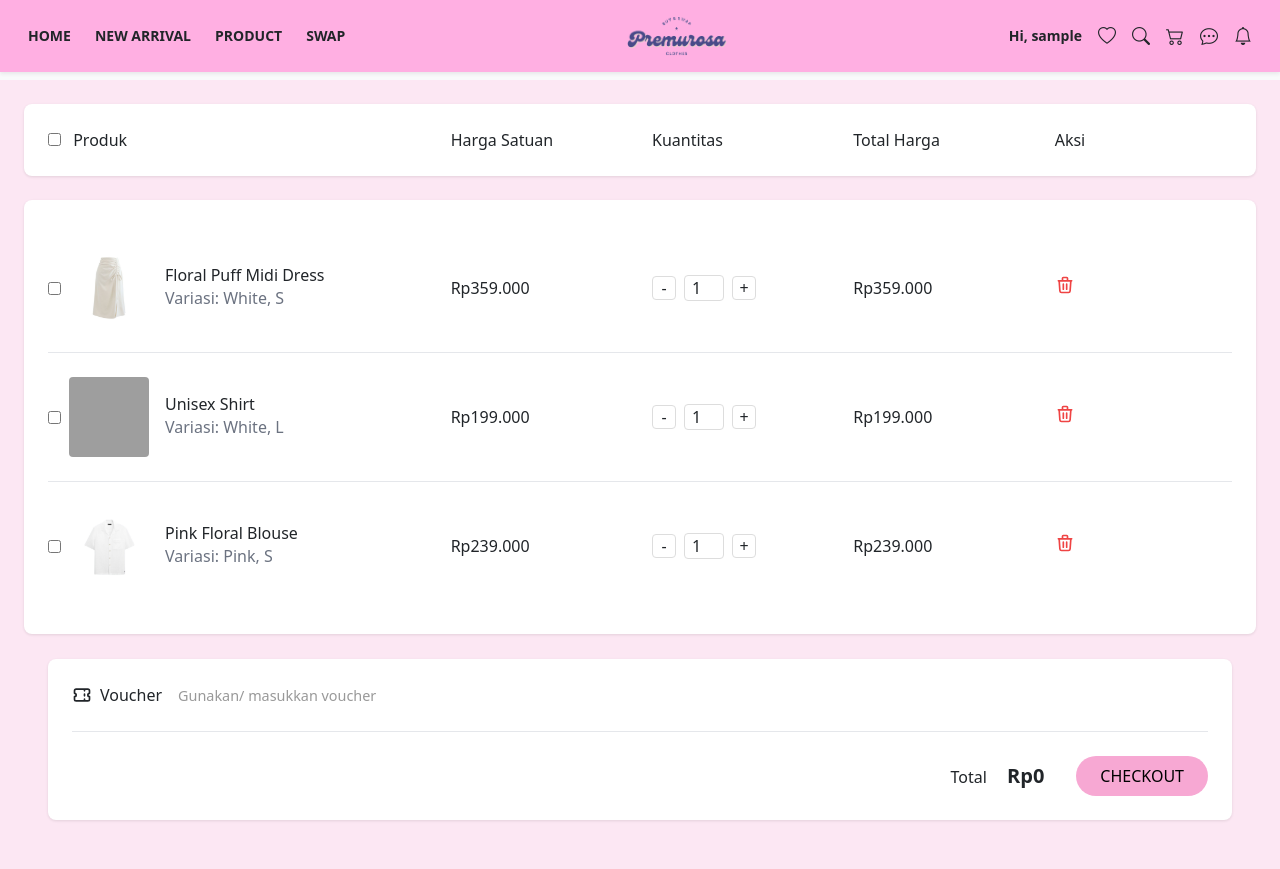
After one commit to MarjaniSaski/Tubes_WebPro_PremurosaClothes, a PHP site: page /Tubes_WebPro_PremurosaClothes/user/keranjang.php in a window 1280 px wide. The commit adds this page. Run offline with PHP 8.4, Linux system fonts and the light colour scheme; the visitor is signed in with stand-in values (Sample User, id 1); some libraries are stand-ins or nearby versions; grey boxes are pictures that could not be loaded.

Commit message:
keranjang

```diff
--- /dev/null
+++ b/user/keranjang.php
@@ -0,0 +1,273 @@
+<?php
+include $_SERVER['DOCUMENT_ROOT'] . '/Tubes_WebPro_PremurosaClothes/user/template/header_user.php';
+include $_SERVER['DOCUMENT_ROOT'] . '/Tubes_WebPro_PremurosaClothes/config.php';
+?>
+<style>
+    .cart-section {
+            background-color: white;
+            border-radius: 8px;
+            margin-bottom: 1px;  /* Reduced margin between sections */
+            box-shadow: 0 1px 3px rgba(0, 0, 0, 0.1);
+        }
+        .quantity-input {
+            width: 40px;
+            text-align: center;
+            border: 1px solid #ddd;
+            border-radius: 4px;
+            margin: 0 8px;
+        }
+        .btn-quantity {
+            width: 24px;
+            height: 24px;
+            border: 1px solid #ddd;
+            border-radius: 4px;
+            background: white;
+            display: inline-flex;
+            align-items: center;
+            justify-content: center;
+            cursor: pointer;
+        }
+        .voucher-container {
+            border-top: 1px solid #eee;
+            padding: 12px 24px;
+            display: flex;
+            align-items: center;
+            background: white;
+            margin-bottom: 1px;
+        }
+        .checkout-container {
+            background: white;
+            padding: 12px 24px;
+            display: flex;
+            justify-content: flex-end;
+            align-items: center;
+        }
+        .checkout-btn {
+            background-color: #F7A8D3;
+            color: black;
+            border-radius: 20px;
+            padding: 8px 24px;
+            font-weight: 500;
+        }
+        .voucher-label {
+            color: #666;
+            margin-right: 16px;
+            display: flex;
+            align-items: center;
+        }
+        .voucher-input {
+            border: none;
+            outline: none;
+            width: 100%;
+            color: #666;
+        }
+        .voucher-input::placeholder {
+            color: #999;
+            font-size: 0.9em;
+        }
+</style>
+<div class="bg-pink-100">
+    <div class="container mx-auto p-4">
+        <!-- Header Section -->
+        <div class="cart-section p-4 mb-4">
+            <div class="grid grid-cols-6 gap-4">
+                <div class="col-span-2">
+                    <input type="checkbox" id="selectAll" class="mr-2">
+                    Produk
+                </div>
+                <div>Harga Satuan</div>
+                <div>Kuantitas</div>
+                <div>Total Harga</div>
+                <div>Aksi</div>
+            </div>
+        </div>
+
+        <!-- Cart Items Section -->
+        <div class="cart-section p-4">
+            <!-- Item 1 -->
+            <div class="grid grid-cols-6 gap-4 items-center py-4 border-b">
+                <div class="col-span-2 flex items-center">
+                    <input type="checkbox" class="product-checkbox mr-2">
+                    <img src="<?= HOST ?>/foto/10.png" alt="Floral Puff Midi Dress" class="w-20 h-20 object-cover rounded">
+                    <div class="ml-4">
+                        <h3 class="font-medium">Floral Puff Midi Dress</h3>
+                        <p class="text-gray-500">Variasi: White, S</p>
+                    </div>
+                </div>
+                <div>Rp359.000</div>
+                <div class="flex items-center">
+                    <button class="btn-quantity decrease">-</button>
+                    <input type="number" class="quantity-input" value="1" min="1" data-price="359000">
+                    <button class="btn-quantity increase">+</button>
+                </div>
+                <div class="subtotal">Rp359.000</div>
+                <div>
+                    <button class="text-red-500 hover:text-red-700">
+                        <svg class="w-5 h-5" fill="none" stroke="currentColor" viewBox="0 0 24 24">
+                            <path stroke-linecap="round" stroke-linejoin="round" stroke-width="2" d="M19 7l-.867 12.142A2 2 0 0116.138 21H7.862a2 2 0 01-1.995-1.858L5 7m5 4v6m4-6v6m1-10V4a1 1 0 00-1-1h-4a1 1 0 00-1 1v3M4 7h16"/>
+                        </svg>
+                    </button>
+                </div>
+            </div>
+
+            <!-- Item 2 -->
+            <div class="grid grid-cols-6 gap-4 items-center py-4 border-b">
+                <div class="col-span-2 flex items-center">
+                    <input type="checkbox" class="product-checkbox mr-2">
+                    <img src="<?= HOST ?>/foto/15.png" alt="Unisex Shirt" class="w-20 h-20 object-cover rounded">
+                    <div class="ml-4">
+                        <h3 class="font-medium">Unisex Shirt</h3>
+                        <p class="text-gray-500">Variasi: White, L</p>
+                    </div>
+                </div>
+                <div>Rp199.000</div>
+                <div class="flex items-center">
+                    <button class="btn-quantity decrease">-</button>
+                    <input type="number" class="quantity-input" value="1" min="1" data-price="199000">
+                    <button class="btn-quantity increase">+</button>
+                </div>
+                <div class="subtotal">Rp199.000</div>
+                <div>
+                    <button class="text-red-500 hover:text-red-700">
+                        <svg class="w-5 h-5" fill="none" stroke="currentColor" viewBox="0 0 24 24">
+                            <path stroke-linecap="round" stroke-linejoin="round" stroke-width="2" d="M19 7l-.867 12.142A2 2 0 0116.138 21H7.862a2 2 0 01-1.995-1.858L5 7m5 4v6m4-6v6m1-10V4a1 1 0 00-1-1h-4a1 1 0 00-1 1v3M4 7h16"/>
+                        </svg>
+                    </button>
+                </div>
+            </div>
+
+            <!-- Item 3 -->
+            <div class="grid grid-cols-6 gap-4 items-center py-4">
+                <div class="col-span-2 flex items-center">
+                    <input type="checkbox" class="product-checkbox mr-2">
+                    <img src="<?= HOST ?>/foto/14.png" alt="Pink Floral Blouse" class="w-20 h-20 object-cover rounded">
+                    <div class="ml-4">
+                        <h3 class="font-medium">Pink Floral Blouse</h3>
+                        <p class="text-gray-500">Variasi: Pink, S</p>
+                    </div>
+                </div>
+                <div>Rp239.000</div>
+                <div class="flex items-center">
+                    <button class="btn-quantity decrease">-</button>
+                    <input type="number" class="quantity-input" value="1" min="1" data-price="239000">
+                    <button class="btn-quantity increase">+</button>
+                </div>
+                <div class="subtotal">Rp239.000</div>
+                <div>
+                    <button class="text-red-500 hover:text-red-700">
+                        <svg class="w-5 h-5" fill="none" stroke="currentColor" viewBox="0 0 24 24">
+                            <path stroke-linecap="round" stroke-linejoin="round" stroke-width="2" d="M19 7l-.867 12.142A2 2 0 0116.138 21H7.862a2 2 0 01-1.995-1.858L5 7m5 4v6m4-6v6m1-10V4a1 1 0 00-1-1h-4a1 1 0 00-1 1v3M4 7h16"/>
+                        </svg>
+                    </button>
+                </div>
+            </div>
+        </div>
+
+        <!-- Footer Section -->
+        <div class="container mx-auto p-4">
+        <!-- Cart header and items sections remain the same -->
+
+        <!-- Updated Footer Section -->
+        <div class="cart-section p-4">
+            <!-- Voucher Section -->
+            <div class="flex items-center justify-between border-b pb-4">
+                <div class="flex items-center flex-1">
+                    <svg class="w-5 h-5 mr-2" fill="none" stroke="currentColor" viewBox="0 0 24 24">
+                        <path stroke-linecap="round" stroke-linejoin="round" stroke-width="2" d="M15 5v2m0 4v2m0 4v2M5 5a2 2 0 00-2 2v3a2 2 0 110 4v3a2 2 0 002 2h14a2 2 0 002-2v-3a2 2 0 110-4V7a2 2 0 00-2-2H5z"/>
+                    </svg>
+                    <span class="font-medium mr-4">Voucher</span>
+                    <input type="text" placeholder="Gunakan/ masukkan voucher" class="voucher-input flex-1">
+                </div>
+            </div>
+
+            <!-- Total and Checkout Section -->
+            <div class="flex justify-end items-center pt-4">
+                <div class="mr-8">
+                    <span class="font-medium">Total</span>
+                    <span class="font-bold text-xl ml-4 total-price">Rp0</span>
+                </div>
+                <button class="checkout-btn ">CHECKOUT</button>
+            </div>
+        </div>
+    </div>
+    </div>
+</div>
+<script>
+document.addEventListener('DOMContentLoaded', function () {
+    const selectAllCheckbox = document.getElementById('selectAll');
+    const productCheckboxes = document.querySelectorAll('.product-checkbox');
+    const totalPriceElement = document.querySelector('.total-price');
+
+    // Select All Functionality
+    selectAllCheckbox.addEventListener('change', function () {
+        productCheckboxes.forEach(checkbox => {
+            checkbox.checked = this.checked;
+        });
+        updateTotal();
+    });
+
+    // Event delegation for quantity controls
+    document.addEventListener('click', function (event) {
+        if (event.target.classList.contains('btn-quantity')) {
+            const input = event.target.closest('.flex').querySelector('.quantity-input');
+            const currentValue = parseInt(input.value) || 1;
+
+            if (event.target.classList.contains('decrease') && currentValue > 1) {
+                input.value = currentValue - 1;
+            } else if (event.target.classList.contains('increase')) {
+                input.value = currentValue + 1;
+            }
+
+            updateSubtotal(input);
+            updateTotal();
+        }
+    });
+
+    // Update subtotal when quantity changes
+    function updateSubtotal(input) {
+        const quantity = parseInt(input.value) || 1;
+        const price = parseInt(input.dataset.price) || 0;
+        const subtotal = quantity * price;
+
+        const subtotalElement = input.closest('.grid').querySelector('.subtotal');
+        subtotalElement.textContent = `Rp${formatNumber(subtotal)}`;
+    }
+
+    // Update total price
+    function updateTotal() {
+        let total = 0;
+
+        productCheckboxes.forEach(checkbox => {
+            if (checkbox.checked) {
+                const gridItem = checkbox.closest('.grid');
+                const quantity = parseInt(gridItem.querySelector('.quantity-input').value) || 1;
+                const price = parseInt(gridItem.querySelector('.quantity-input').dataset.price) || 0;
+                total += quantity * price;
+            }
+        });
+
+        totalPriceElement.textContent = `Rp${formatNumber(total)}`;
+    }
+
+    // Format number to include dots for thousands
+    function formatNumber(number) {
+        return number.toLocaleString('id-ID');
+    }
+
+    // Add change event listeners to product checkboxes
+    productCheckboxes.forEach(checkbox => {
+        checkbox.addEventListener('change', updateTotal);
+    });
+
+    // Add input event listeners to quantity inputs
+    document.querySelectorAll('.quantity-input').forEach(input => {
+        input.addEventListener('input', function () {
+            if (this.value < 1) this.value = 1; // Ensure minimum value is 1
+            updateSubtotal(this);
+            updateTotal();
+        });
+    });
+});
+</script>
+</body>
+</html>
```
Also changed, not shown: user/pencarian.php (+8 -0 lines), 1 other file.
